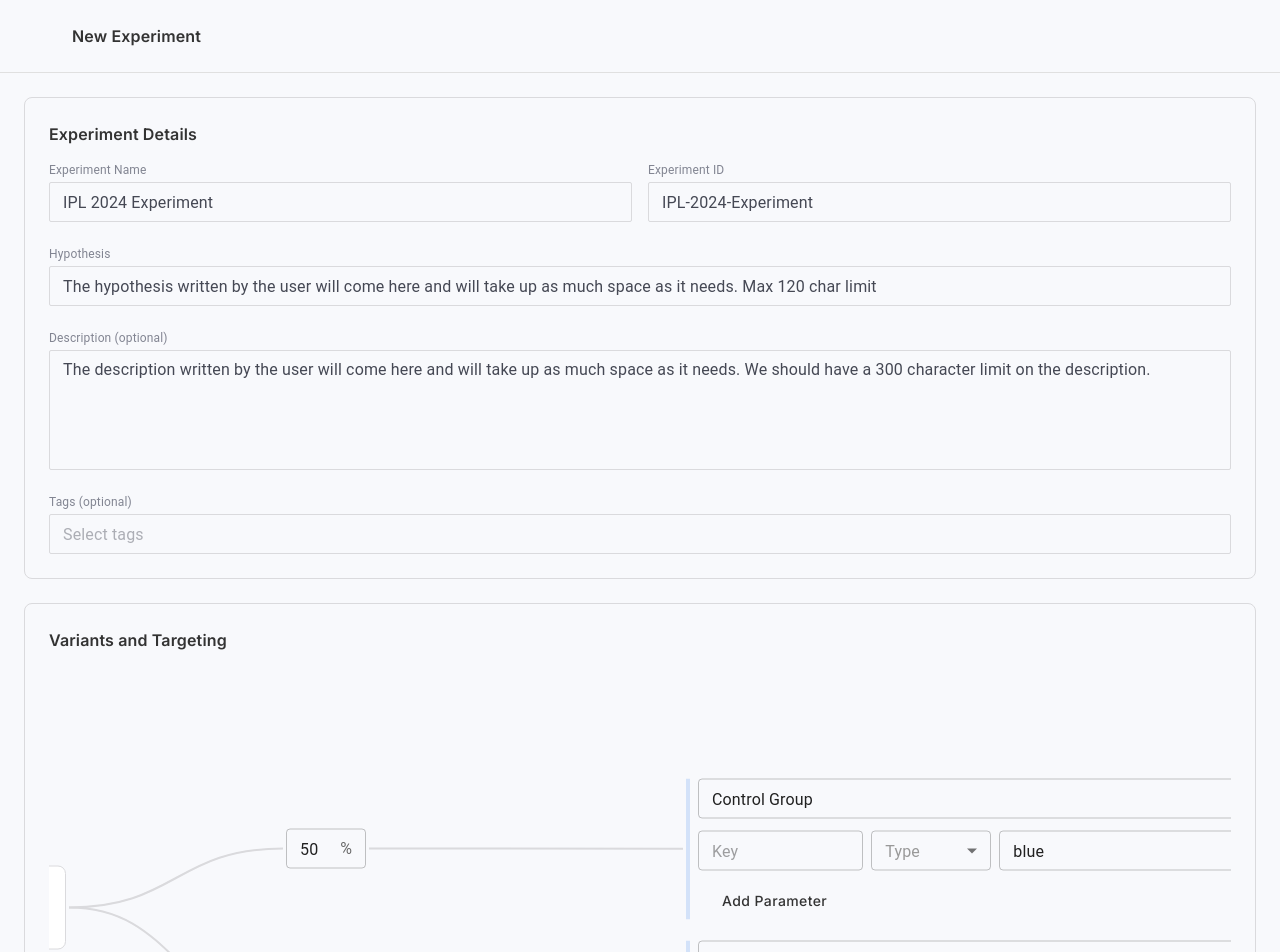
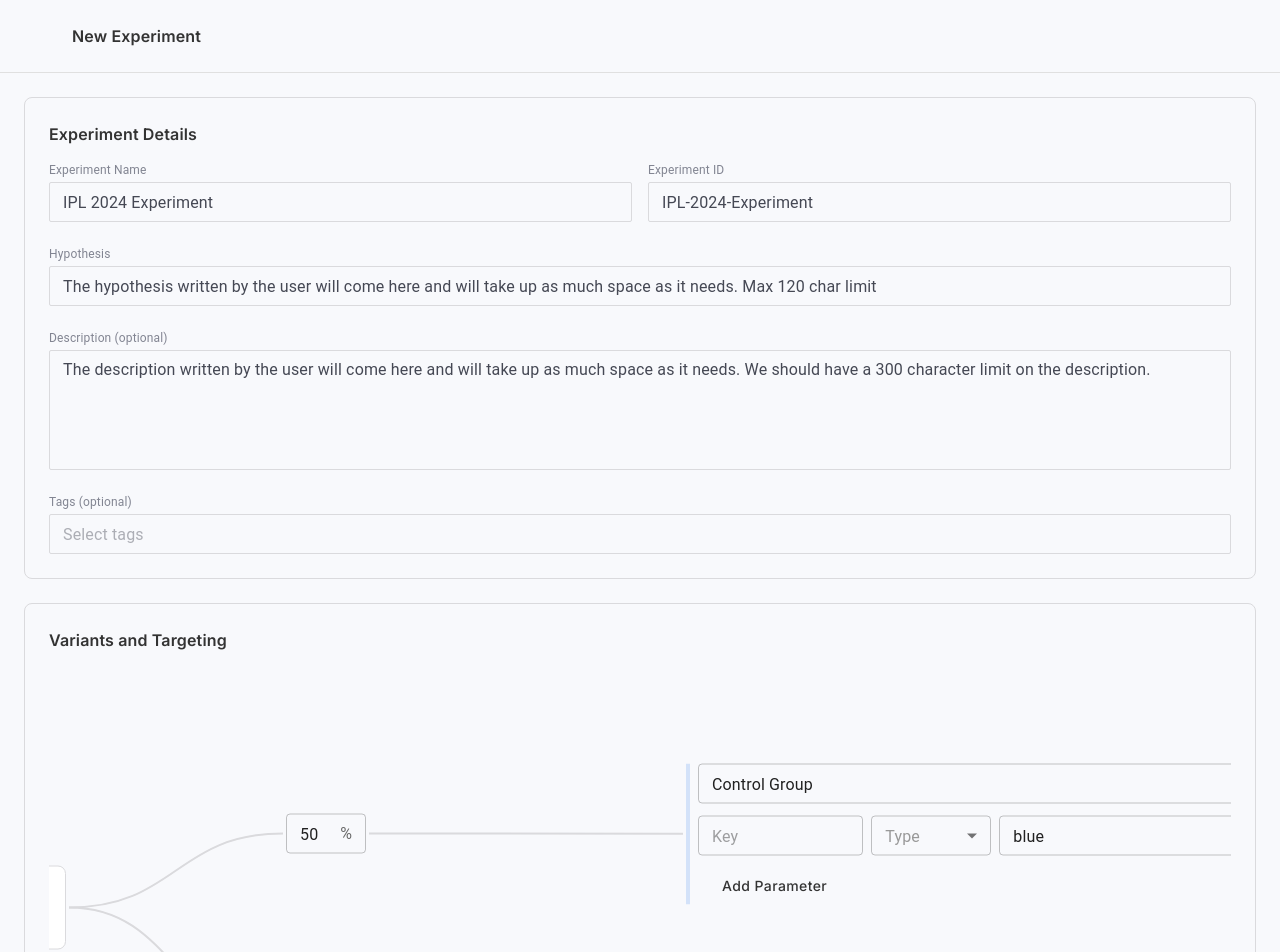
Before and after one commit to dream-horizon-org/ascend-panel, a React (Vite) app: page /create-experiment in a window 1280 px wide. Shown: the top 952 px of the page. Built offline with nearby package versions, Linux system fonts and the light colour scheme; some icons are missing.

Commit message:
fix: updated icons and styles

```diff
--- a/src/pages/CreateExperiment/components/VariantsFlow.tsx
+++ b/src/pages/CreateExperiment/components/VariantsFlow.tsx
@@ -11,7 +11,7 @@ import {
 } from "@mui/material";
 import AddIcon from "@mui/icons-material/Add";
 import EditIcon from "@mui/icons-material/Edit";
-import DeleteIcon from "@mui/icons-material/Delete";
+import DeleteOutlineOutlinedIcon from "@mui/icons-material/DeleteOutlineOutlined";
 import RemoveIcon from "@mui/icons-material/Remove";
 import { Control, useFieldArray } from "react-hook-form";
 import { useMemo, useState, useCallback, useEffect, useRef } from "react";
@@ -159,10 +159,10 @@ const VariantNode = ({ data }: any) => {
         {data.canDelete ? (
           <IconButton
             size="small"
-            sx={{ color: "#666666", width: 40, height: 40, flexShrink: 0 }}
+            sx={{ color: "#828592", width: 40, height: 40, flexShrink: 0 }}
             onClick={() => data.onDeleteVariant?.()}
           >
-            <DeleteIcon fontSize="small" />
+            <DeleteOutlineOutlinedIcon fontSize="small" />
           </IconButton>
         ) : (
           <Box sx={{ width: 40, height: 40, flexShrink: 0 }} />
@@ -267,7 +267,7 @@ const VariantNode = ({ data }: any) => {
           {keyValues.length > 1 && (
             <IconButton
               size="small"
-              sx={{ color: "#666666", width: 40, height: 40, flexShrink: 0 }}
+              sx={{ color: "#828592", width: 40, height: 40, flexShrink: 0 }}
               onClick={() => data.onDeleteKeyValue?.(index)}
             >
               <RemoveIcon fontSize="small" />
@@ -512,7 +512,7 @@ export default function VariantsFlow({ control }: VariantsFlowProps) {
       handleTrafficSplitChange: (index: number, value: string) => void,
     ) => {
       const COLUMN_GAP = 400;
-      const MIN_SPACING = 50;
+      const MIN_SPACING = 80;
       const START_X = 5;
       const START_Y = 50;
       const ROW_HEIGHT = 48;
```
